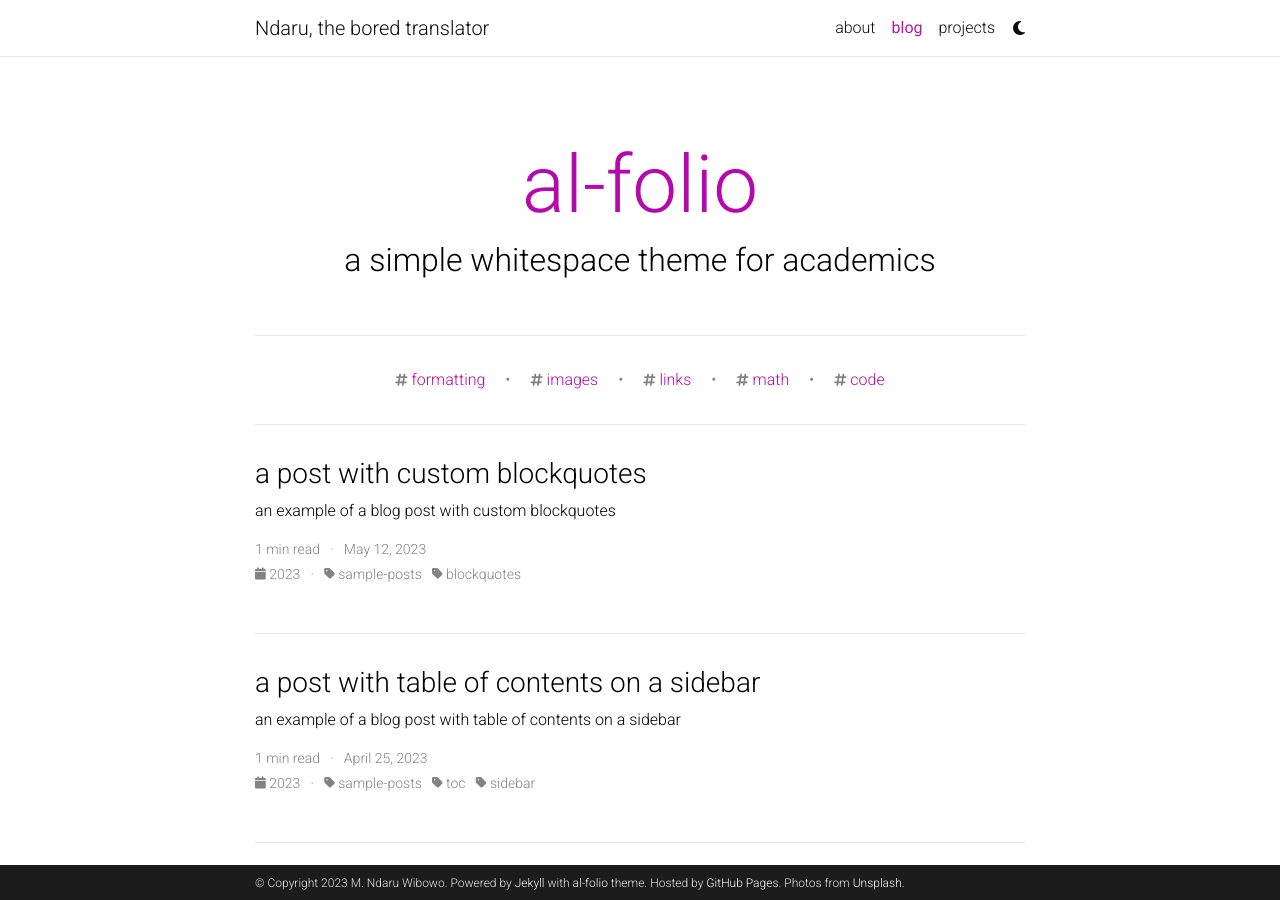
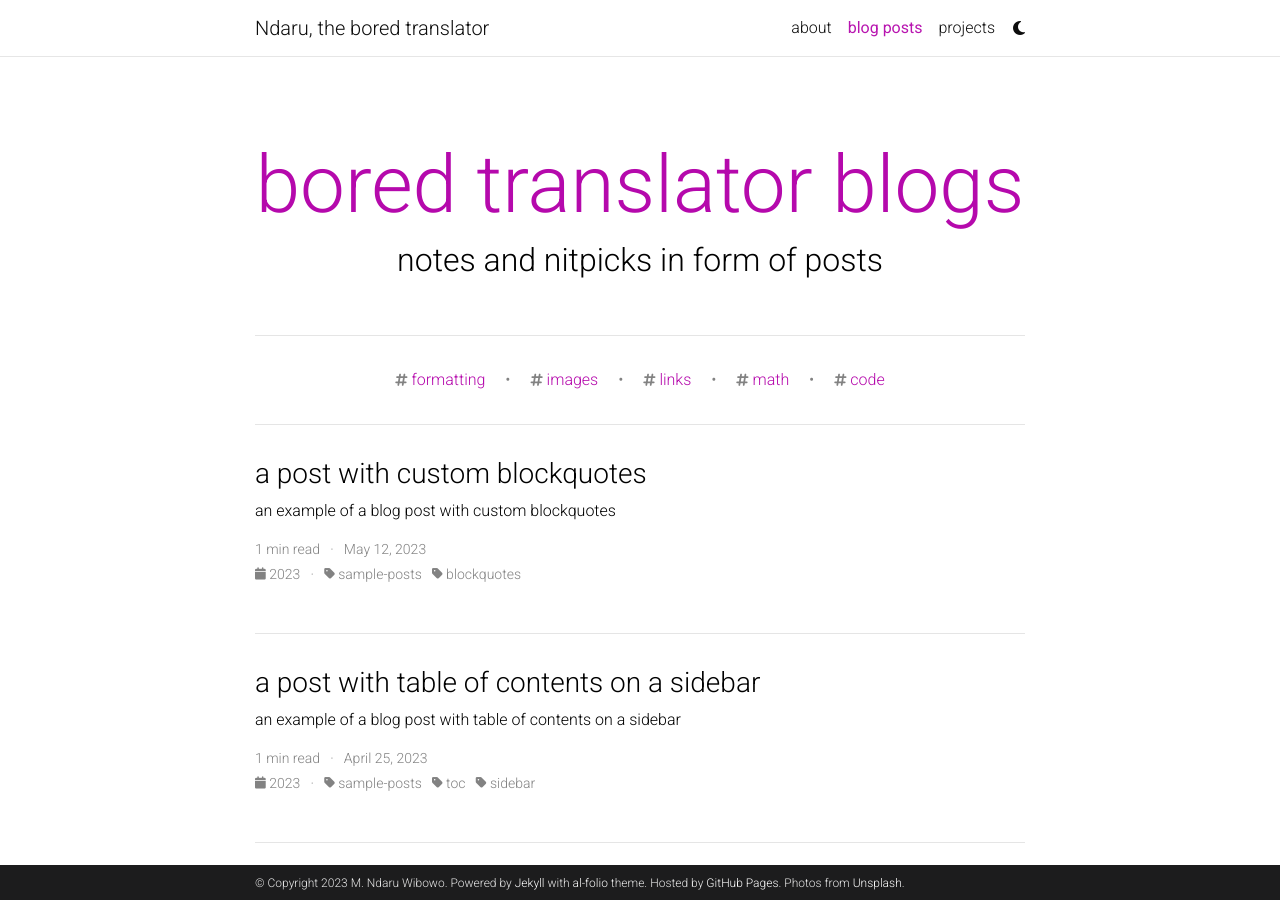
Before and after one commit to ndaruwibowo/ndaruwibowo.github.io, a Jekyll site: the page built from blog/index.html, in a window 1280 px wide and 900 px high. Built offline with Jekyll 4.4.1, drawn with Linux system fonts in a browser that asks for light colours; full-size pictures stand in for the smaller copies a plugin makes; the list of posts is cut into pages by our own code; comment, search, counter and statistics services are not loaded; a style sheet for code colours, icons or effects is not loaded.

Commit message:
Update _config.yml

```diff
--- a/_config.yml
+++ b/_config.yml
@@ -122,9 +122,9 @@
 # Blog
 # -----------------------------------------------------------------------------
 
-blog_name: al-folio # blog_name will be displayed in your blog page
-blog_nav_title: blog # your blog must have a title for it to be displayed in the nav bar
-blog_description: a simple whitespace theme for academics
+blog_name: bored translator blogs # blog_name will be displayed in your blog page
+blog_nav_title: blog posts # your blog must have a title for it to be displayed in the nav bar
+blog_description: notes and nitpicks in form of posts
 permalink: /blog/:year/:title/
 
 # Pagination
```
